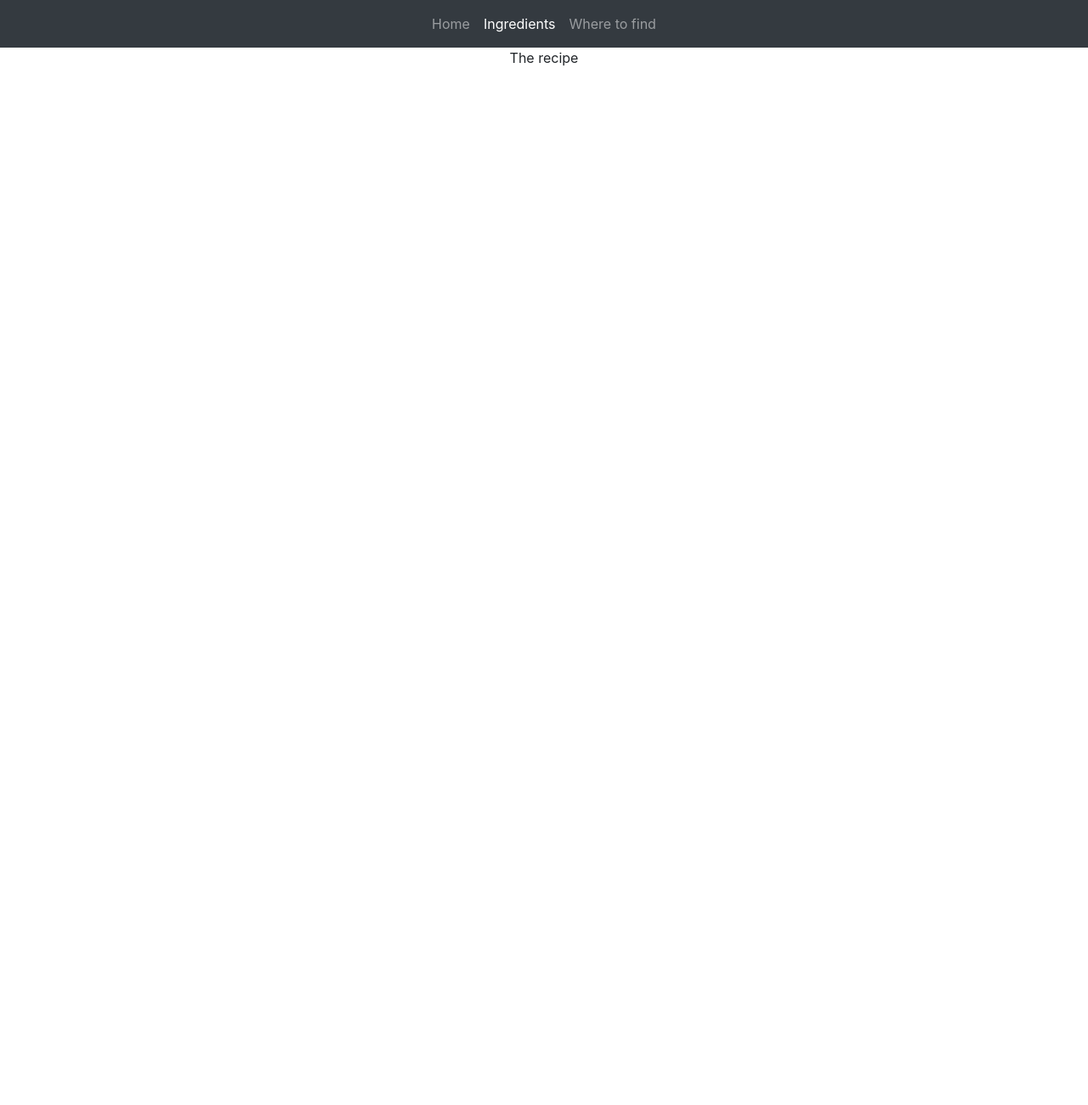
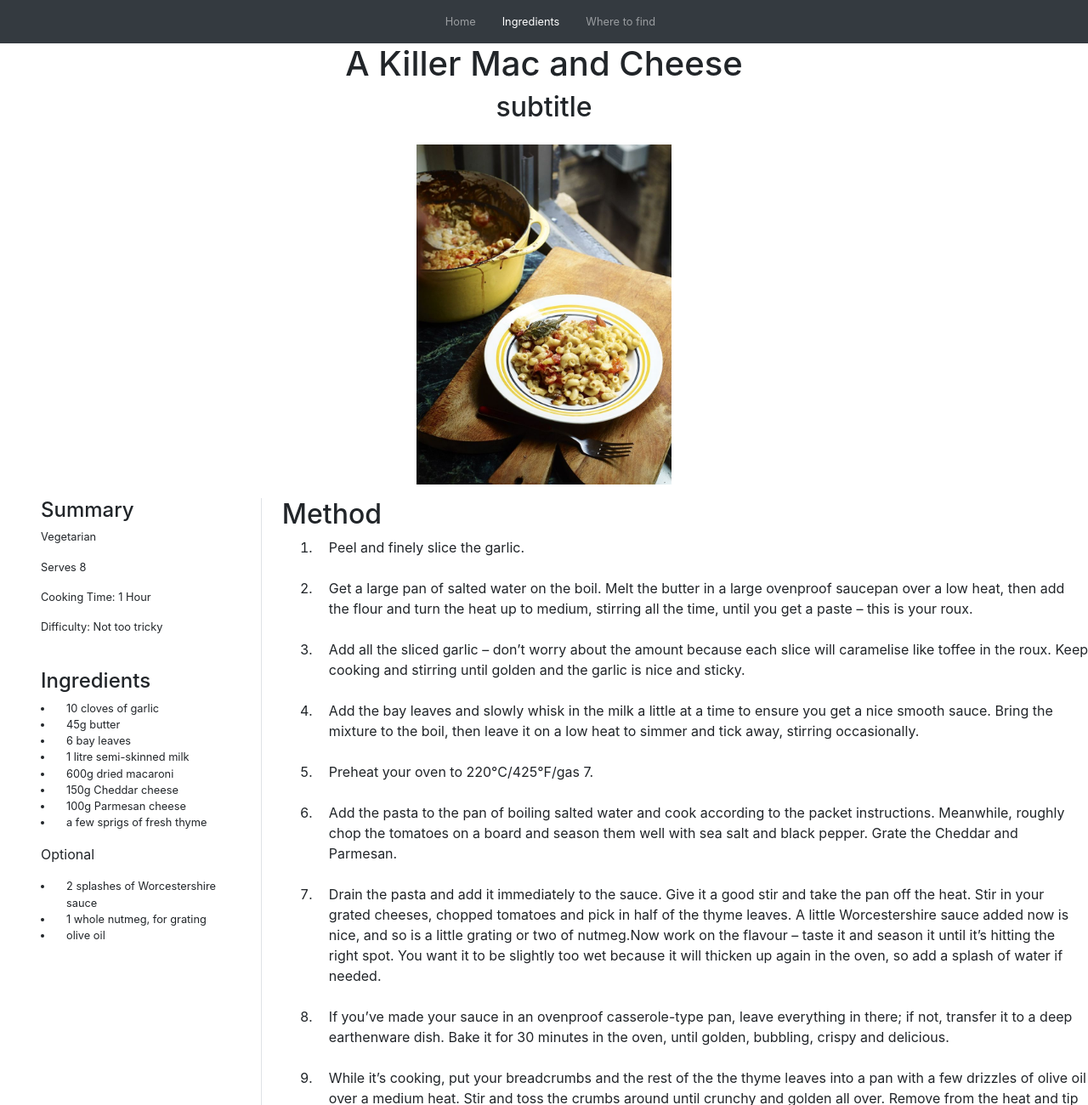
Before and after one commit to harrismawardi/favouritefood, a plain HTML site: page html/recipe.html in a window 1280 px wide. Shown: the top 1300 px of the page at 85% size. Before the commit the page ends 800 px from the top, so only its background shows below. Drawn offline with nearby package versions, Linux system fonts and the light colour scheme; files that its build step writes are made by us from their sources.

Commit message:
added recipe for desktop

```diff
--- a/css/style.css
+++ b/css/style.css
@@ -1,9 +1,20 @@
 html, body {
     margin: 0px;
     height: 100%;
-    padding: 0px;
+
 }
 
 footer {
     border-width: 10px !important;
 }
+
+#method li {
+    font-size: 1rem;
+}
+#ingredients ul, li {
+    font-size: 0.8rem;
+    padding-left: 15px;
+}
+#recipe-summary p {
+    font-size: 0.8rem;
+}
--- a/html/recipe.html
+++ b/html/recipe.html
@@ -1,20 +1,21 @@
 <!DOCTYPE html>
 <html lang="en">
+
 <head>
     <meta charset="UTF-8">
     <meta http-equiv="X-UA-Compatible" content="IE=edge">
     <meta name="viewport" content="width=device-width, initial-scale=1.0">
     <title>Document</title>
-    <link rel="stylesheet" href="css/style.css">
+    <link rel="stylesheet" href="../css/style.css">
     <!-- Bootstrap -->
     <link rel="stylesheet" href="https://stackpath.bootstrapcdn.com/bootstrap/4.1.3/css/bootstrap.min.css"
         integrity="sha384-MCw98/SFnGE8fJT3GXwEOngsV7Zt27NXFoaoApmYm81iuXoPkFOJwJ8ERdknLPMO" crossorigin="anonymous">
 
 </head>
+
 <body>
-    <body class="text-center">
-        <header>
-            <nav class="navbar navbar-expand-sm justify-content-center navbar-dark bg-dark">
+    <div class="h-100 d-flex flex-column align-items-center">
+        <nav class=" w-100 navbar navbar-expand-sm justify-content-center navbar-dark bg-dark">
             <ul class="navbar-nav">
                 <li> <a class="nav-link" href="../index.html">Home</a>
                 </li>
@@ -24,7 +25,90 @@
                 </li>
             </ul>
         </nav>
-        </header>
-    <p>The recipe</p>
+
+        <h1>A Killer Mac and Cheese</h1>
+        <h2>subtitle</h2>
+        <img class="h-50 m-3" src="../images/jamie-mac.jpg" alt="">
+
+        <div class="w-100 d-flex flex-row justify-content-between">
+            <div class="d-flex flex-column border-right pr-3 pl-5">
+                <div id="recipe-summary" class="mb-4">
+                    <h4>Summary</h4>
+                    <p>Vegetarian</p>
+                    <p>Serves 8</p>
+                    <p>Cooking Time: 1 Hour</p>
+                    <p>Difficulty: Not too tricky</p>
+                </div>
+                <div id="ingredients" class="">
+                    <h4>Ingredients</h4>
+                    <ul>
+                        <li>10 cloves of garlic</li>
+                        <li>45g butter</li>
+                        <li>6 bay leaves</li>
+                        <li>1 litre semi-skinned milk</li>
+                        <li>600g dried macaroni</li>
+                        <li>150g Cheddar cheese</li>
+                        <li>100g Parmesan cheese</li>
+                        <li>a few sprigs of fresh thyme</li>
+                    </ul>
+                    <p>Optional</p>
+                    <ul>
+                        <li>2 splashes of Worcestershire sauce</li>
+                        <li>1 whole nutmeg, for grating</li>
+                        <li>olive oil</li>
+                    </ul>
+                </div>
+            </div>
+            <div id="method" class="w-75 ml-4">
+                <h2>Method</h2>
+                <ol>
+                    <li>Peel and finely slice the garlic.</li>
+                    <br>
+                    <li>Get a large pan of salted water on the boil. Melt the butter in a large ovenproof saucepan over
+                        a low heat, then add the flour and turn the heat up to medium, stirring all the time, until you
+                        get a paste – this is your roux.</li>
+                    <br>
+                    <li>Add all the sliced garlic – don’t worry about the amount because each slice will caramelise like
+                        toffee in the roux. Keep cooking and stirring until golden and the garlic is nice and sticky.
+                    </li>
+                    <br>
+                    <li>Add the bay leaves and slowly whisk in the milk a little at a time to ensure you get a nice
+                        smooth sauce. Bring the mixture to the boil, then leave it on a low heat to simmer and tick
+                        away, stirring occasionally.</li>
+                    <br>
+                    <li>Preheat your oven to 220°C/425°F/gas 7.</li>
+                    <br>
+                    <li>Add the pasta to the pan of boiling salted water and cook according to the packet instructions.
+                        Meanwhile, roughly chop the tomatoes on a board and season them well with sea salt and black
+                        pepper. Grate the Cheddar and Parmesan.</li>
+                    <br>
+                    <li>Drain the pasta and add it immediately to the sauce. Give it a good stir and take the pan off
+                        the heat. Stir in your grated cheeses, chopped tomatoes and pick in half of the thyme leaves. A
+                        little Worcestershire sauce added now is nice, and so is a little grating or two of nutmeg.Now
+                        work on the flavour – taste it and season it until it’s hitting the right spot. You want it to
+                        be slightly too wet because it will thicken up again in the oven, so add a splash of water if
+                        needed.</li>
+                    <br>
+                    <li>If you’ve made your sauce in an ovenproof casserole-type pan, leave everything in there; if not,
+                        transfer it to a deep earthenware dish. Bake it for 30 minutes in the oven, until golden,
+                        bubbling, crispy and delicious.</li>
+                    <br>
+                    <li>While it’s cooking, put your breadcrumbs and the rest of the the thyme leaves into a pan with a
+                        few drizzles of olive oil over a medium heat. Stir and toss the crumbs around until crunchy and
+                        golden all over. Remove from the heat and tip into a nice bowl.</li>
+                    <br>
+                    <li>Serve your macaroni cheese in the centre of the table, with your bowl of crispy breadcrumbs for
+                        sprinkling over, and a lovely green salad</li>
+                </ol>
+            </div>
+        </div>
+        <footer class="d-flex w-100 bg-dark text-white mt-4 justify-content-center">
+            <p>Created by Harris Mawardi</p>
+        </footer>
+
+    </div>
+
 </body>
+
+
 </html>
```
Also changed, not shown: html/testblank.html (added, +33 -0 lines), images/jamie-mac.jpg (added). Lines whose indentation alone changed are shown as unchanged.
